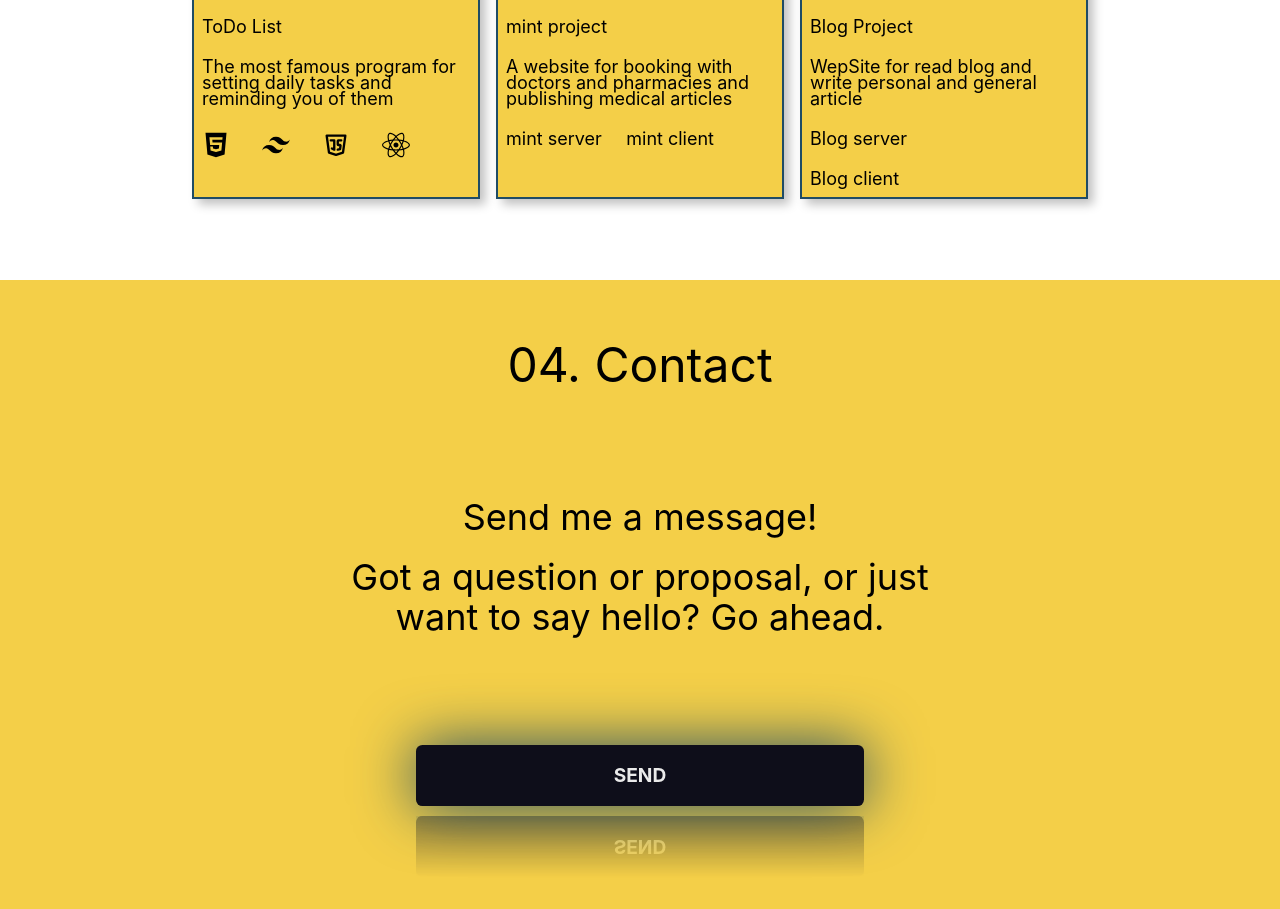
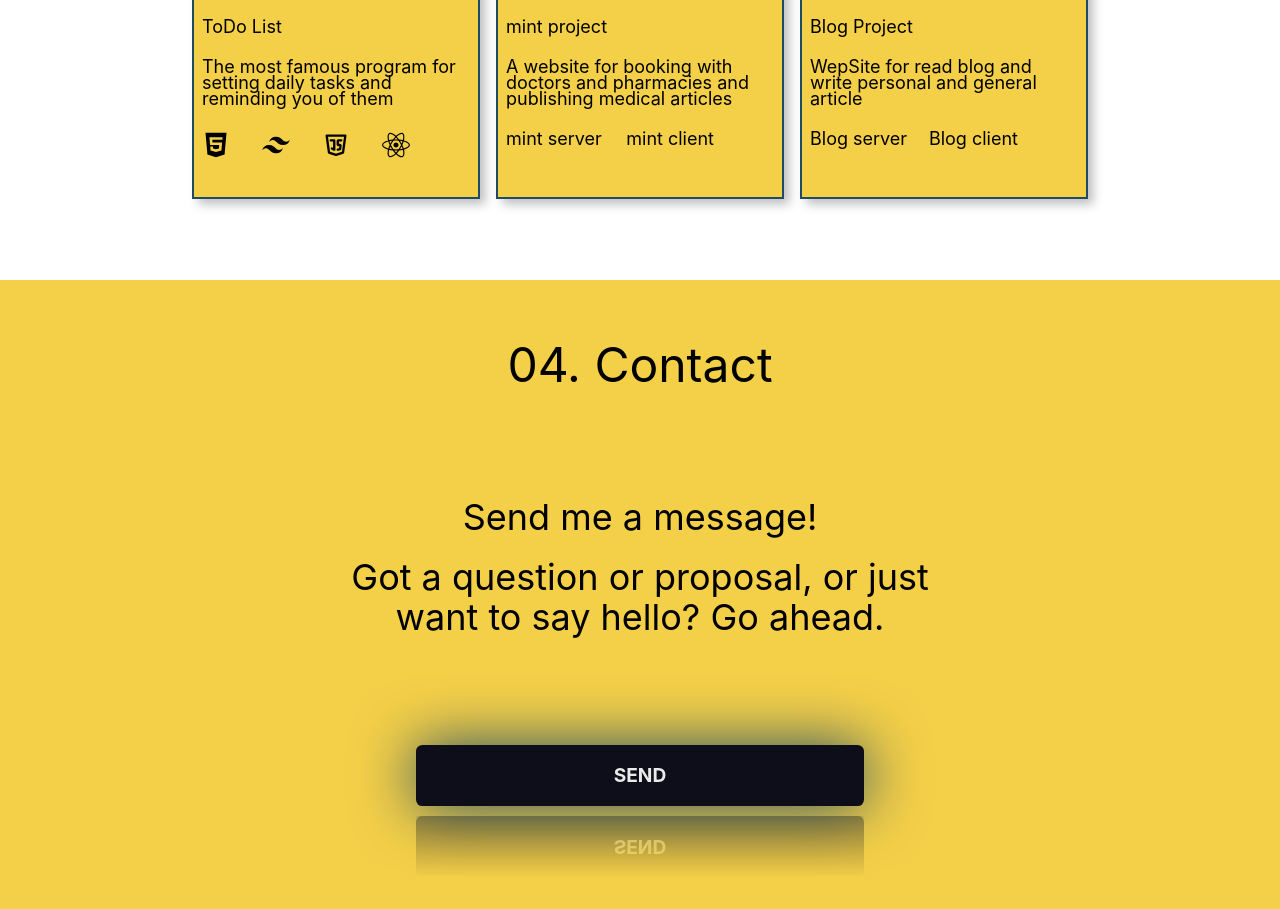
Before and after one commit to Mustafa88A/my-wepsite, a React (Create React App) app: page / in a window 1280 px wide. Shown: the part 2920-3829 px from the top of the page. Built offline with nearby package versions, Linux system fonts and the light colour scheme.

Commit message:
edit style

```diff
--- a/src/components/Cards.jsx
+++ b/src/components/Cards.jsx
@@ -6,7 +6,7 @@ import { FaReact } from "react-icons/fa";
 import { RiTailwindCssFill } from "react-icons/ri";
 
 const language =
-  "md:w-52  hidden md:block md:flex md:justify-between flex-wrap md:item-center dark:text-black ";
+  "md:w-52  hidden md:block md:flex md:justify-between flex-wrap md:item-center dark:text-black";
 const styleCard =
   "w-32 h-48 text-xs md:text-[18px] md:w-[25%] md:h-[41%] p-2   border-2 border-[#1f4c65] bg-[#f4cf48] dark:text-black dark:border-white pt-8 ";
 function Cards() {
@@ -142,14 +142,12 @@ function Cards() {
             </div>
             <h1>Blog Project </h1>
             <p>WepSite for read blog and write personal and general article</p>
-            {
-              /* <div className={language}>
-              <FaHtml5 className="w-7 h-7" />
+
+            <div className={language}>
+              {/* <FaHtml5 className="w-7 h-7" />
               <RiTailwindCssFill className="w-7 h-7" />
               <TbBrandJavascript className="w-7 h-7" />
-              <FaReact className="w-7 h-7" /> */
-              // </div>
-            }
+              <FaReact className="w-7 h-7" />  */}
               <a
                 href="https://github.com/Mustafa88A/blog-backend"
                 target="_blank"
@@ -166,6 +164,7 @@ function Cards() {
           </div>
         </div>
       </div>
+    </div>
   );
 }
 
```
Lines whose indentation alone changed are shown as unchanged.
